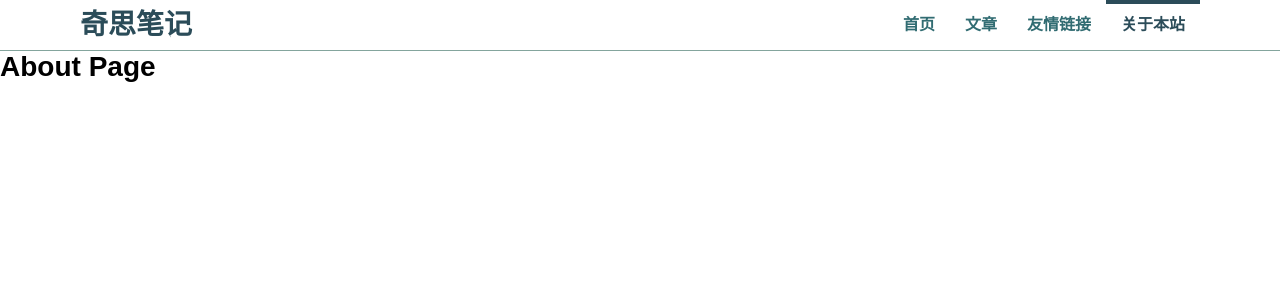
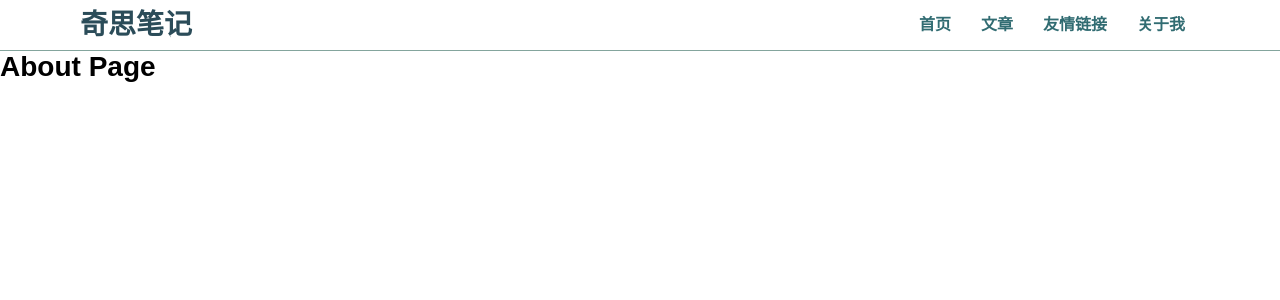
Before and after one commit to zclzone/gitee-blog, a Vue app: page /#/about in a window 1280 px wide. Shown: the top 300 px of the page. Built offline with nearby package versions, Linux system fonts and the light colour scheme; what mavon-editor would draw is missing.

Commit message:
添加关于我链接

```diff
--- a/src/settings.js
+++ b/src/settings.js
@@ -15,7 +15,7 @@ module.exports = {
       '/article': '文章',
       'https://coolshell.cn': '友情链接',
       // '/works': '作品',
-      '/about': '关于本站'
+      'http://me.qszone.com': '关于我'
     },
     skills: ['Vue', 'React', 'JavaScript', 'Css', 'Java', 'C#', 'MySql', 'Sql Server', 'MongoDB'],
   },
```
